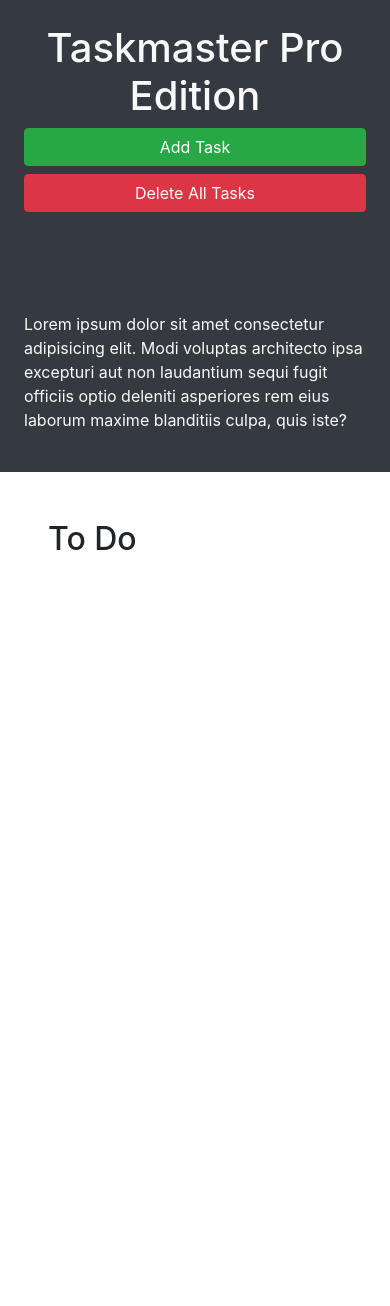
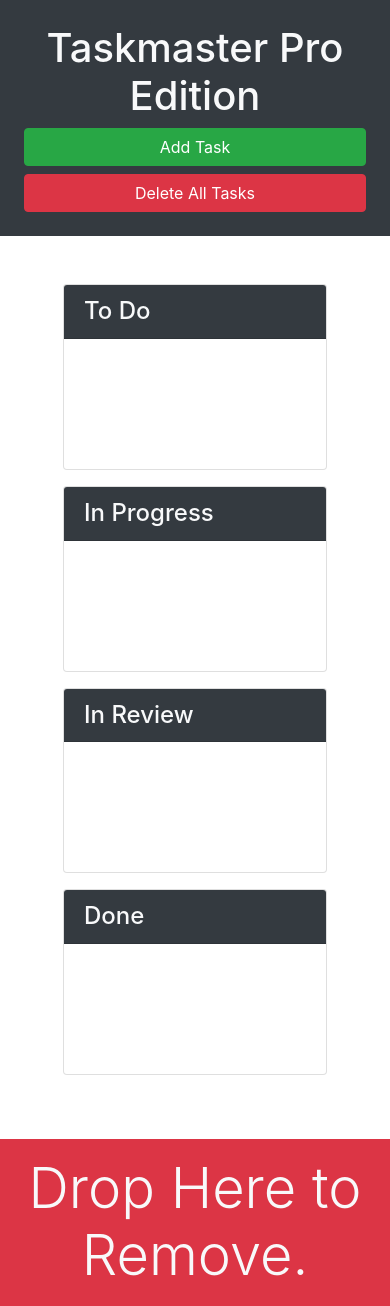
Before and after one commit to Champagnest/taskmaster-pro, a plain HTML site: page taskmaster-starter/index.html in a window 390 px wide. Before the commit the page ends 844 px from the top, so only its background shows below. Drawn offline with nearby package versions, Linux system fonts and the light colour scheme.

Commit message:
HTML and Javascript edited and new features added

```diff
--- a/taskmaster-starter/assets/js/script.js
+++ b/taskmaster-starter/assets/js/script.js
@@ -46,8 +46,6 @@ var saveTasks = function() {
 };
 
 
-
-
 // modal was triggered
 $("#task-form-modal").on("show.bs.modal", function() {
   // clear values
@@ -90,7 +88,9 @@ $(".list-group").on("click", "p", function() {
     .trim();
 
   // replace p element with a new textarea
-  var textInput = $("<textarea>").addClass("form-control").val(text);
+  var textInput = $("<textarea>")
+  .addClass("form-control")
+  .val(text);
   $(this).replaceWith(textInput);
 
   // auto focus new element
--- a/taskmaster-starter/index.html
+++ b/taskmaster-starter/index.html
@@ -13,20 +13,72 @@
 <body>
 
   <div class="row min-vh-100 no-gutters">
-    <header class="col-12 col-lg-3 bg-dark text-light d-flex flex-column p-4 p-lg-3">
-      <h1 class="text-center">Taskmaster Pro Edition</h1>
+    <header class="col-12 col-lg-3 bg-dark text-light sticky-top d-flex flex-column p-4 p-lg-3">
+      <div>
+      <h1 class="text-center"><span class="oi oi-task d-inline d-lg-none"></span>
+      Taskmaster Pro Edition</h1>
+      <div class="ml-md-auto w-100 w-md-auto">
       <button id="create-task" class="btn btn-block btn-success" data-toggle="modal" data-target="#task-form-modal">Add
         Task</button>
-      <button id="remove-tasks" class="btn btn-block btn-danger">Delete All Tasks</button>
-      <p class="mt-auto">Lorem ipsum dolor sit amet consectetur adipisicing elit. Modi voluptas architecto ipsa
+        <button id="remove-tasks" class="btn btn-block btn-danger">Delete All Tasks</button>
+        </div>
+        </div>
+        <p class="mt-auto d-none d-lg-block">Lorem ipsum dolor sit amet consectetur adipisicing elit. Modi voluptas architecto ipsa
         excepturi aut non
         laudantium sequi fugit officiis optio deleniti asperiores rem eius laborum maxime blanditiis culpa, quis iste?
       </p>
     </header>
-    <main class="col-12 col-lg-9">
-      <div class="m-5">
-        <h2>To Do</h2>
-        <ul id="list-toDo" class="list-group"> </ul>
+    <main class="col-12 col-lg-9 d-flex flex-column">
+      <div class="m-5 row justify-content-around">
+        <!-- todo start -->
+        <div class="col-12 col-md-6 col-xl-3 mb-3">
+          <div class="card">
+          <h4 class="card-header bg-dark text-light">
+            To Do
+          </h4>
+          <ul id="list-toDo" class="list-group list-group-flush">
+          </ul>
+        </div>
+        </div>
+        <!-- todo end -->
+        <!-- in progress start -->
+        <div class="col-12 col-md-6 col-xl-3 mb-3">
+          <div class="card">
+            <h4 class="card-header bg-dark text-light">
+            In Progress
+          </h4>
+          <ul id="list-inProgress" class="list-group">
+          </ul>
+        </div>
+        </div>
+        <!-- in progress end -->
+        <!-- in review start -->
+        <div class="col-12 col-md-6 col-xl-3 mb-3">
+          <div class="card">
+            <h4 class="card-header bg-dark text-light">
+            In Review
+          </h4>
+          <ul id="list-inReview" class="list-group list-group-flush">
+          </ul>
+        </div>
+        </div>
+        <!-- in review end -->
+        <!-- done start -->
+        <div class="col-12 col-md-6 col-xl-3 mb-3">
+          <div class="card">
+          <h4 class="card-header bg-dark text-light">
+            Done
+          </h4>
+          <ul id="list-done" class="list-group list-group-flush">
+          </ul>
+        </div>
+        </div>
+        <!-- done end -->
+        </div>
+      <div class="mt-auto" id="trash">
+        <div class="w-100 bg-danger p-3 text-center text-light display-4">
+          Drop Here to Remove.
+        </div>
       </div>
     </main>
   </div>
@@ -46,11 +98,11 @@
           <form>
             <div class="form-group">
               <label for="modalTaskDescription">Task description</label>
-              <textarea id="modalTaskDescription" rows="3"></textarea>
-            </div>
-            <div class="form-group">
-              <label for="modalDueDate">Due date</label>
-              <input type="text" id="modalDueDate" placeholder="mm/dd/yyyy" autocomplete="off" />
+              <textarea class="form-control" id="modalTaskDescription" rows="3"></textarea>
+                </div>
+                <div class="form-group">
+                  <label for="modalDueDate">Due date</label>
+                  <input type="text" class="form-control" id="modalDueDate" placeholder="mm/dd/yyyy" autocomplete="off" />
             </div>
           </form>
         </div>
```
